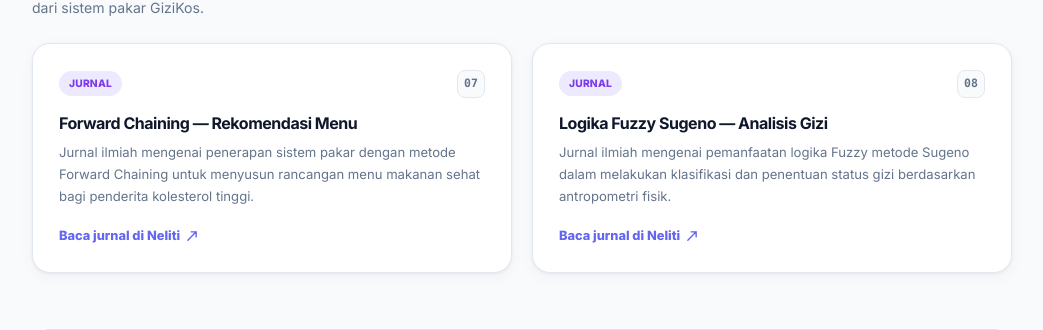
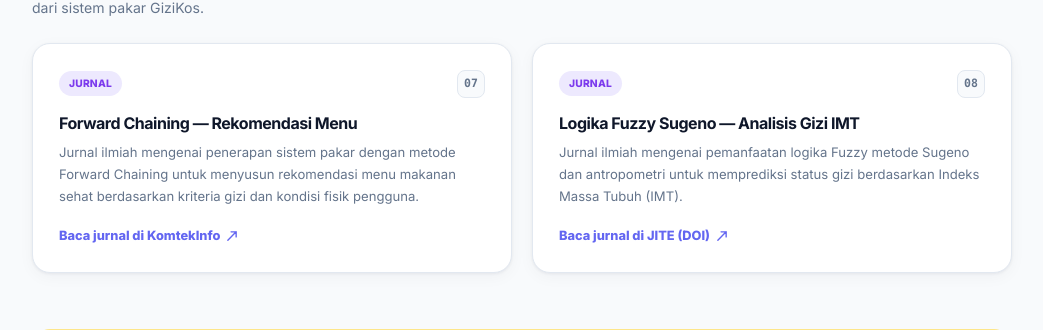
Before and after one commit to sa0406lia-awa/GiziKos, a FastAPI app: page /referensi in a window 1280 px wide. Shown: the part 1737-2067 px from the top of the page, without its empty margins (118-1161 px from the left). Run offline with FastAPI, Linux system fonts and the light colour scheme.

Commit message:
Update rujukan jurnal gizi menggunakan DOI resmi dan relevan

```diff
--- a/GiziKos_Website/app/templates/references.html
+++ b/GiziKos_Website/app/templates/references.html
@@ -125,9 +125,9 @@
             <span class="ref-card-number">07</span>
           </div>
           <h3>Forward Chaining — Rekomendasi Menu</h3>
-          <p>Jurnal ilmiah mengenai penerapan sistem pakar dengan metode Forward Chaining untuk menyusun rancangan menu makanan sehat bagi penderita kolesterol tinggi.</p>
-          <a class="ref-card-link" href="https://www.neliti.com/publications/327702/sistem-pakar-rekomendasi-menu-makanan-sehat-penderita-kolesterol-menggunakan-met" target="_blank" rel="noopener">
-            Baca jurnal di Neliti
+          <p>Jurnal ilmiah mengenai penerapan sistem pakar dengan metode Forward Chaining untuk menyusun rekomendasi menu makanan sehat berdasarkan kriteria gizi dan kondisi fisik pengguna.</p>
+          <a class="ref-card-link" href="https://doi.org/10.35134/komtekinfo.v10i1.320" target="_blank" rel="noopener">
+            Baca jurnal di KomtekInfo
             <svg width="13" height="13" viewBox="0 0 13 13" fill="none"><path d="M2 11L11 2M11 2H5.5M11 2V7.5" stroke="currentColor" stroke-width="1.5" stroke-linecap="round" stroke-linejoin="round"/></svg>
           </a>
         </article>
@@ -137,10 +137,10 @@
             <span class="ref-badge tag-ai">Jurnal</span>
             <span class="ref-card-number">08</span>
           </div>
-          <h3>Logika Fuzzy Sugeno — Analisis Gizi</h3>
-          <p>Jurnal ilmiah mengenai pemanfaatan logika Fuzzy metode Sugeno dalam melakukan klasifikasi dan penentuan status gizi berdasarkan antropometri fisik.</p>
-          <a class="ref-card-link" href="https://www.neliti.com/publications/397395/penerapan-logika-fuzzy-sugeno-dalam-penentuan-status-gizi-balita" target="_blank" rel="noopener">
-            Baca jurnal di Neliti
+          <h3>Logika Fuzzy Sugeno — Analisis Gizi IMT</h3>
+          <p>Jurnal ilmiah mengenai pemanfaatan logika Fuzzy metode Sugeno dan antropometri untuk memprediksi status gizi berdasarkan Indeks Massa Tubuh (IMT).</p>
+          <a class="ref-card-link" href="https://doi.org/10.31289/jite.v2i1.1676" target="_blank" rel="noopener">
+            Baca jurnal di JITE (DOI)
             <svg width="13" height="13" viewBox="0 0 13 13" fill="none"><path d="M2 11L11 2M11 2H5.5M11 2V7.5" stroke="currentColor" stroke-width="1.5" stroke-linecap="round" stroke-linejoin="round"/></svg>
           </a>
         </article>
```
